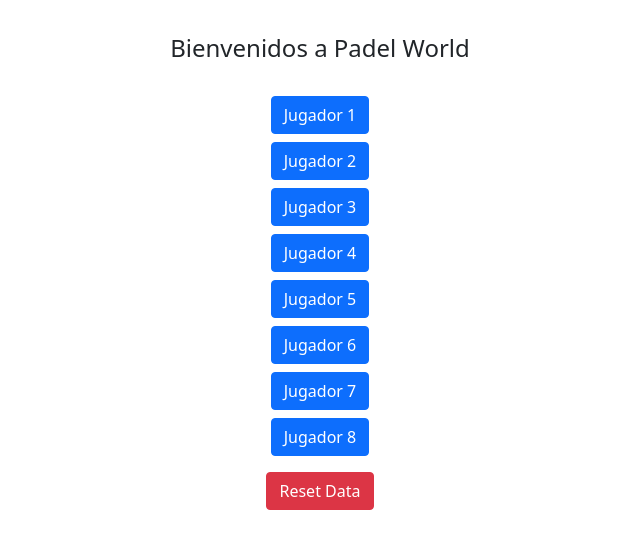
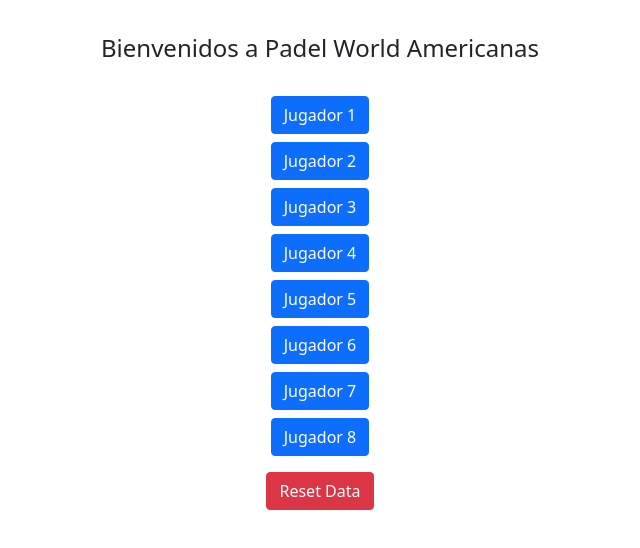
Before and after one commit to frenkyvv/padelworld, a Next.js app: page / in a window 1280 px wide. Shown: the top 548 px of the page, without its empty margins (320-960 px from the left). Built offline with nearby package versions, Linux system fonts and the light colour scheme; no server answers.

Commit message:
americanas

```diff
--- a/app/page.tsx
+++ b/app/page.tsx
@@ -8,7 +8,7 @@ import ResetDatos from "../app/componentes/ResetDatos";
 export default function Home() {
   return (
     <div className="topcontainer">
-      <div className="titulo">Bienvenidos a Padel World</div>
+      <div className="titulo">Bienvenidos a Padel World Americanas</div>
       <div className="subtitulo">
         <div className="d-grid gap-2">
           <Link href="/jugador1/" passHref>
```
